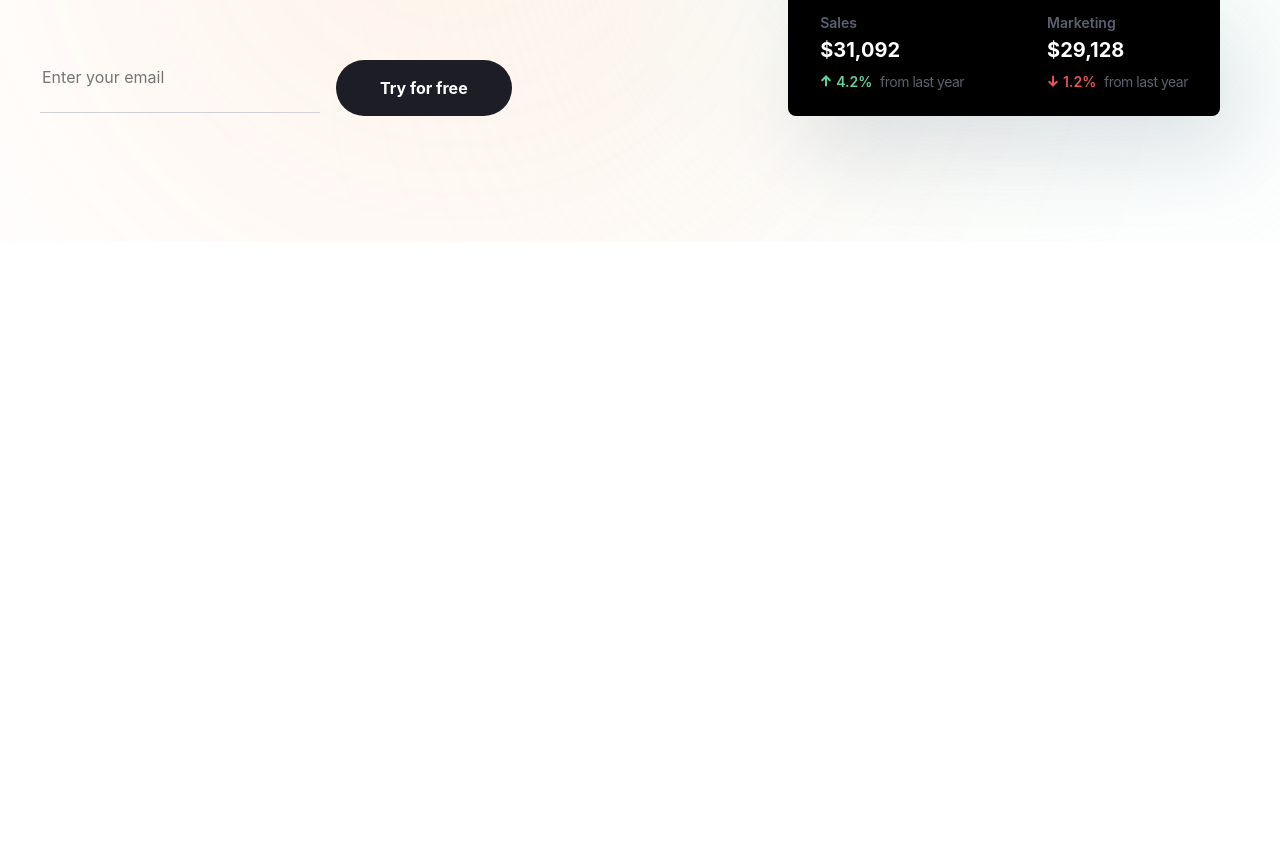
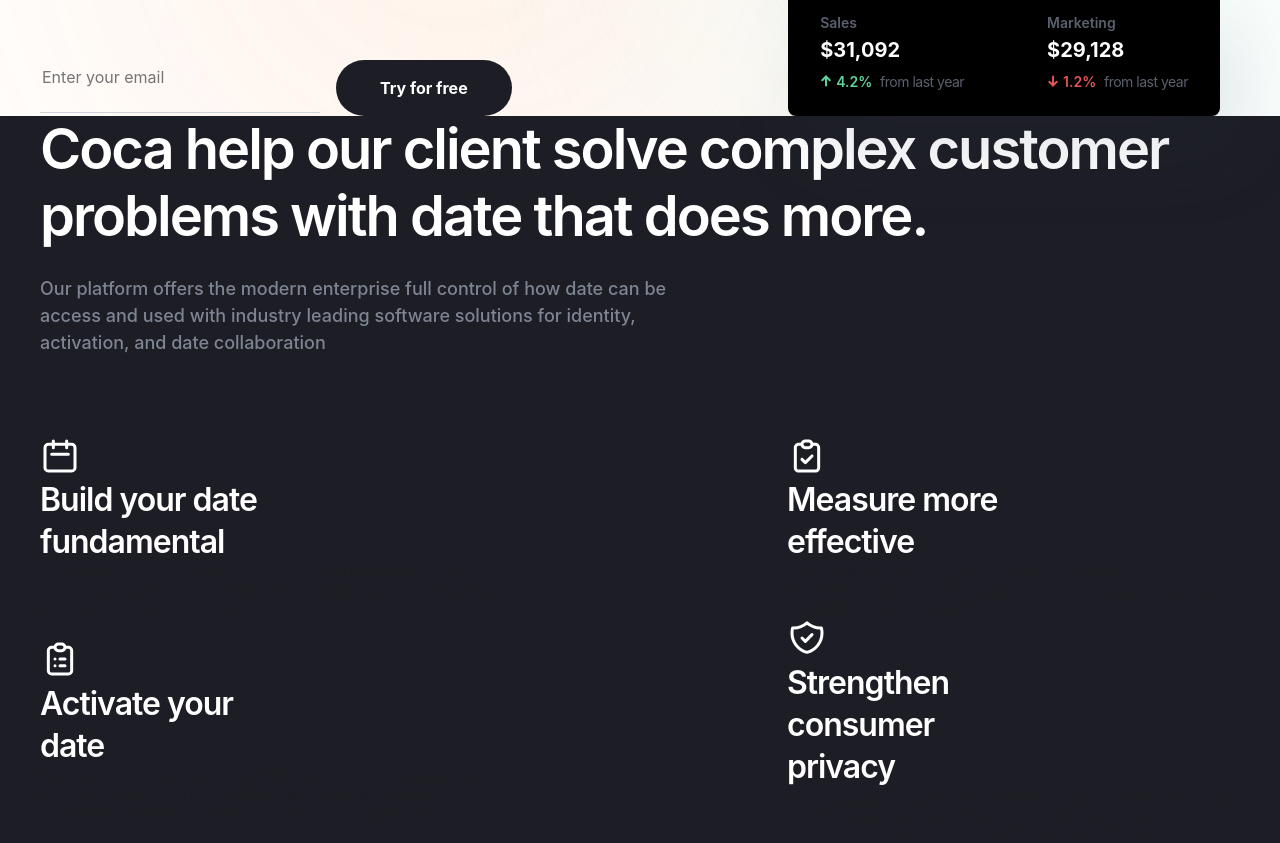
Before and after one commit to specSach/coca, a website built with Vite: page src/index.html in a window 1280 px wide. Shown: the part 558-1401 px from the top of the page. Before the commit the page ends 800 px from the top, so only its background shows below. Built offline with nearby package versions, Linux system fonts and the light colour scheme; files whose address does not match are found by name.

Commit message:
Added block Overview

```diff
--- a/src/assets/scss/base/vars.scss
+++ b/src/assets/scss/base/vars.scss
@@ -73,6 +73,6 @@
   // success colors
   --success-color-70: #e2f8f033;
 
-  // overview colors
+  // bg colors
   --black-bg-color: #18181d;
 }
--- a/src/assets/scss/components/home/hero.scss
+++ b/src/assets/scss/components/home/hero.scss
@@ -75,7 +75,9 @@
   }
 
   &__left {
-    max-width: 599px;
+    @include mini-desktop {
+      max-width: 617px;
+    }
   }
 
   &__title {
@@ -109,6 +111,12 @@
 
   &__subtitle {
     margin-bottom: 69px;
+
+    & br {
+      @include mini-desktop {
+        display: none;
+      }
+    }
   }
 
   &__form {
@@ -241,7 +249,8 @@
     }
 
     &-body {
-      &-th {
+      &-td {
+        white-space: nowrap;
         color: #fff;
         font-size: 20px;
         font-weight: 700;
--- /dev/null
+++ b/src/assets/scss/components/home/overview.scss
@@ -0,0 +1,60 @@
+.overview {
+  // .overview__title
+  padding-bottom: 100px 0;
+  background-color: var(--black-bg-color);
+
+  &__title {
+    margin-bottom: 24px;
+    min-width: 816px;
+    font-size: 56px;
+    font-weight: 600;
+    letter-spacing: -2px;
+    color: #fff;
+  }
+
+  // .overview__descr
+
+  &__descr {
+    margin-bottom: 80px;
+    max-width: 660px;
+    font-weight: 500;
+    line-height: 150%;
+    color: #7e8492;
+  }
+
+  // .overview__list
+
+  &__list {
+    @include flex-all-between;
+    flex-wrap: wrap;
+  }
+
+  // .overview__item
+
+  &__item {
+    max-width: 453px;
+
+    -icon {
+      margin-bottom: 24px;
+    }
+
+    // .overview__item-title
+
+    &-title {
+      max-width: 249px;
+      font-weight: 600;
+      line-height: 42px;
+      letter-spacing: -1px;
+      color: #fff;
+    }
+
+    // .overview__item-descr
+
+    &-descr {
+    }
+  }
+}
+.container {
+}
+.text-heading-h2 {
+}
--- a/src/assets/scss/main.scss
+++ b/src/assets/scss/main.scss
@@ -6,3 +6,4 @@
 
 @import './components/header';
 @import './components/home/hero';
+@import './components/home/overview.scss';
--- a/src/html/components/home/hero.html
+++ b/src/html/components/home/hero.html
@@ -5,7 +5,10 @@
         Digitally forward creative
       </h2>
       <p class="hero__subtitle text-p-subtitle">
-        When it comes to interactive marketing, we've got you covered.
+        When it comes to interactive
+        <br />
+        marketing, we've got you covered.
+        <br />
         Be where the world is going
       </p>
       <form class="hero__form">
@@ -33,18 +36,18 @@
         </thead>
         <tbody class="hero__stats-body">
           <tr class="hero__stats-body-row">
-            <th class="hero__stats-body-th">$31,092</th>
-            <th class="hero__stats-body-th">$29,128</th>
+            <td class="hero__stats-body-td">$31,092</td>
+            <td class="hero__stats-body-td">$29,128</td>
           </tr>
           <tr class="hero__stats-body-row">
-            <th class="hero__stats-body-th">
+            <td class="hero__stats-body-td">
               <span class="hero__stats-body-num hero__stats-body-num--green">4.2%</span>
               <span class="hero__stats-body-text">from last year</span>
-            </th>
-            <th class="hero__stats-body-th">
+            </td>
+            <td class="hero__stats-body-td">
               <span class="hero__stats-body-num hero__stats-body-num--red">1.2%</span>
               <span class="hero__stats-body-text">from last year</span>
-            </th>
+            </td>
           </tr>
         </tbody>
       </table>
--- /dev/null
+++ b/src/html/components/home/overview.html
@@ -0,0 +1,58 @@
+<section class="overview">
+  <div class="container">
+    <h2 class="overview__title heading-h2">
+      Coca help our client solve complex customer problems with date that does
+      more.
+    </h2>
+    <p class="overview__descr text-p-medium">
+      Our platform offers the modern enterprise full control of how date can be access and used with industry leading
+      software solutions for identity, activation, and date collaboration
+    </p>
+    <ul class="overview__list">
+      <li class="overview__item">
+        <img src="../../../assets/icons/calendar.svg" class="overview__item-icon" alt="Calendar-icon" width="40"
+          height="40">
+        <h3 class="overview__item-title heading-h5">
+          Build your date fundamental
+        </h3>
+        <p class="overview__item-descr text-p-default">
+          Build access to date, develop valuable business insights and drive revenue while maintaining full control over
+          access and use of date at all times.
+        </p>
+      </li>
+      <li class="overview__item">
+        <img src="../../../assets/icons/todo.svg" class="overview__item-icon" alt="Calendar-icon" width="40"
+          height="40">
+        <h3 class="overview__item-title heading-h5">
+          Measure more effective
+        </h3>
+        <p class="overview__item-descr text-p-default">
+          Effectively measure people-based campaigns with the freedom to choose from best-of breed partners to optimize
+          and drive media innovation.
+        </p>
+      </li>
+      <li class="overview__item">
+        <img src="../../../assets/icons/list.svg" class="overview__item-icon" alt="Calendar-icon" width="40"
+          height="40">
+        <h3 class="overview__item-title heading-h5">
+          Activate your date
+        </h3>
+        <p class="overview__item-descr text-p-default">
+          Accurately address your specific audiences at scale across any channel, platform, publisher or network and
+          safely translate date between identity space to improve results.
+        </p>
+      </li>
+      <li class="overview__item">
+        <img src="../../../assets/icons/shield.svg" class="overview__item-icon" alt="Calendar-icon" width="40"
+          height="40">
+        <h3 class="overview__item-title heading-h5">
+          Strengthen consumer privacy
+        </h3>
+        <p class="overview__item-descr text-p-default">
+          Protect your customer date with leading privacy-preserving technologies and advanced techniques to minimize
+          date movement while still enabling insight generation.
+        </p>
+      </li>
+    </ul>
+  </div>
+</section>
--- a/src/index.html
+++ b/src/index.html
@@ -5,6 +5,7 @@
 <body class="body" data-theme="light">
   <load src="./html/components/header.html" />
   <load src="./html/components/home/hero.html" />
+  <load src="./html/components/home/overview.html" />
 
   <script type="module" src="./js/main.js"></script>
 </body>
```
Also changed, not shown: src/assets/icons/calendar.svg (added), src/assets/icons/list.svg (added), src/assets/icons/shield.svg (added), src/assets/icons/todo.svg (added).
